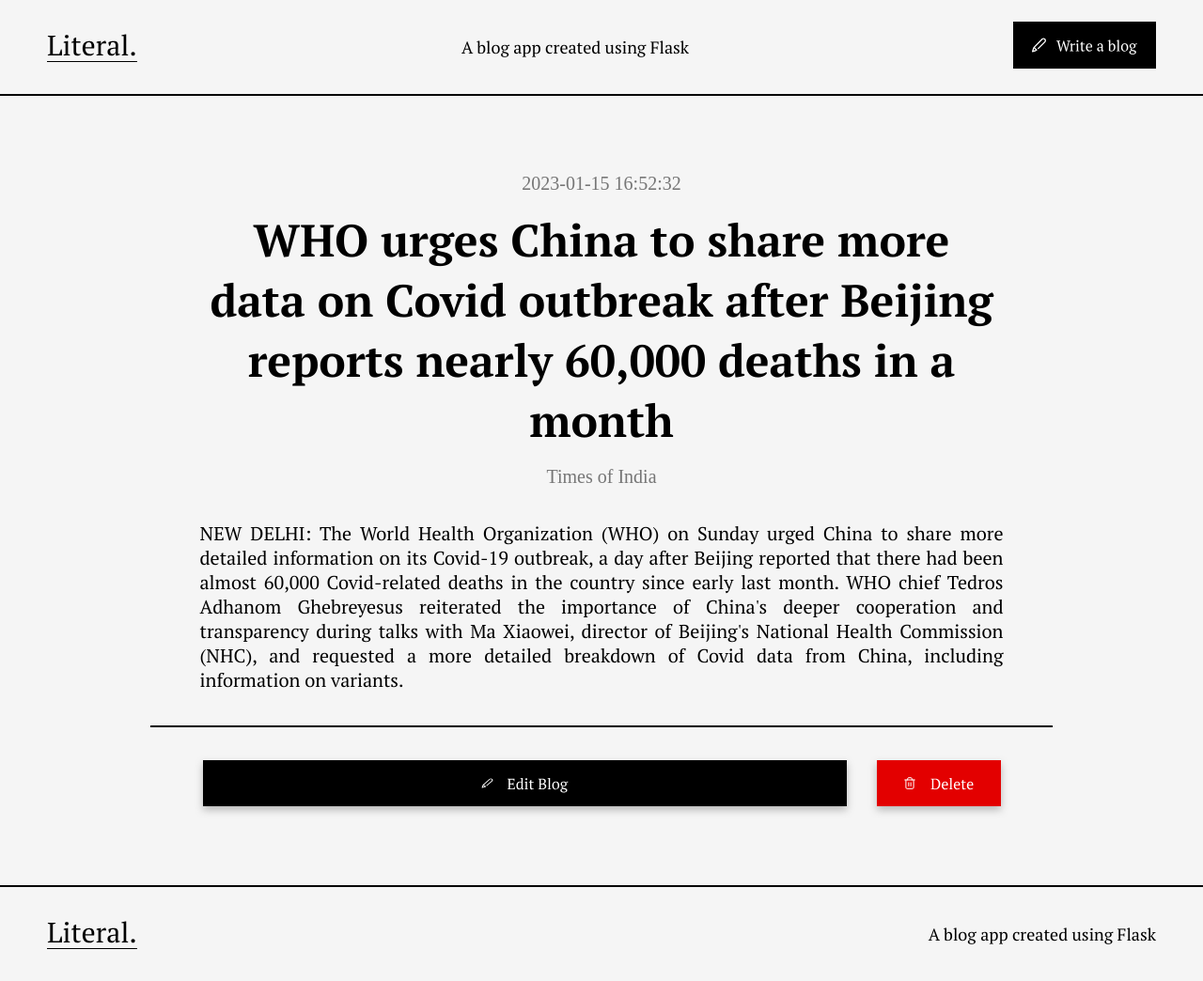
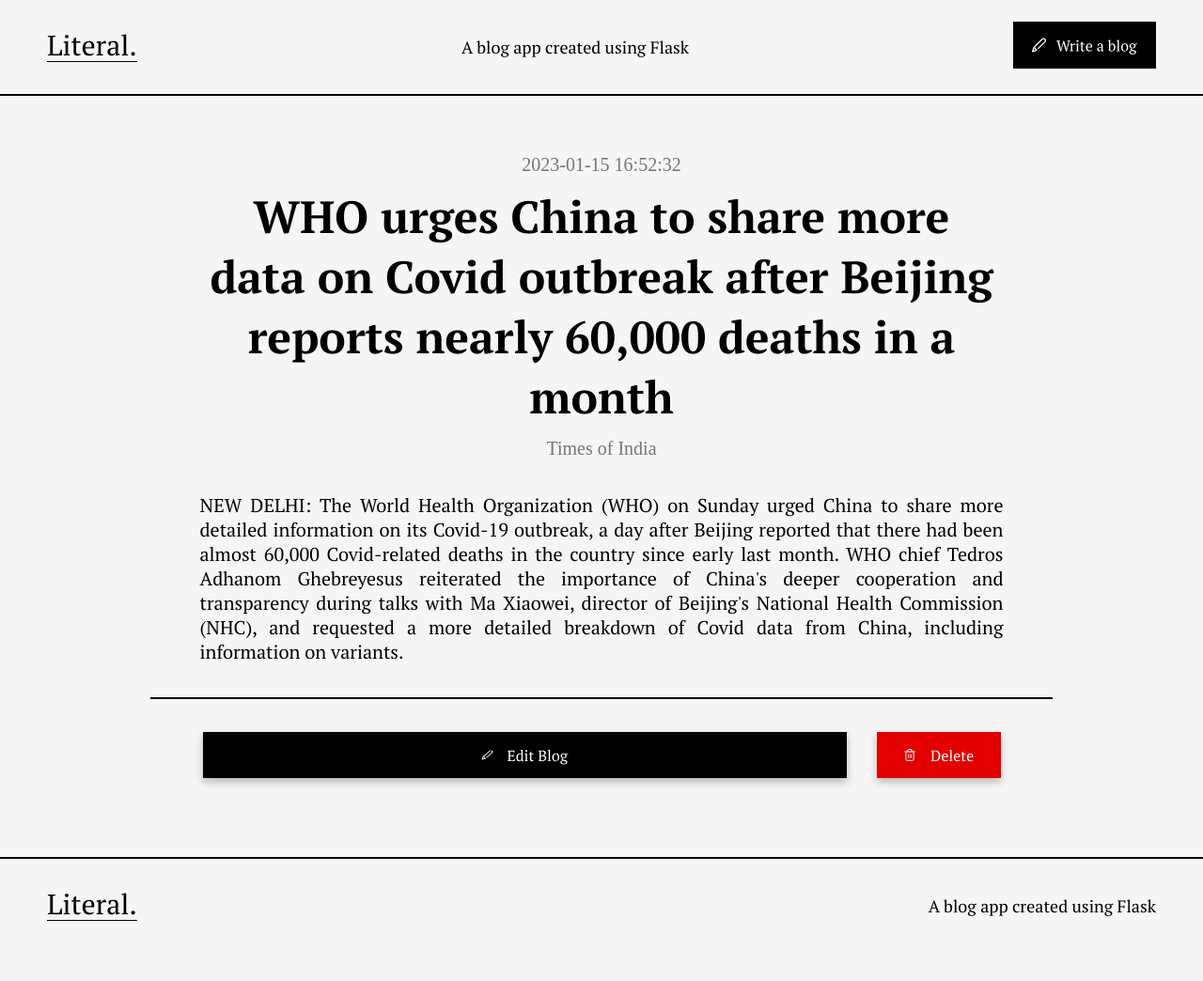
Before and after one commit to aadhavanpl/literal, a Flask app: page /blog/11 in a window 1280 px wide. Shown: the whole page at 94% size. After the commit the page ends 980 px from the top, so only its background shows below. Run offline with Flask 2, Linux system fonts and the light colour scheme; data comes from the database, SQL or seed files in the repository; both versions use the stored data as it was after the commit.

Commit message:
small changes

```diff
--- a/static/styles.css
+++ b/static/styles.css
@@ -55,7 +55,7 @@ html {
 /*Index*/
 
 .index-container {
-    margin-top: 80px;
+    margin-top: 60px;
     align-items: center;
     display: flex;
     flex-direction: column;
@@ -135,13 +135,13 @@ html {
     display: flex;
     flex-direction: column;
     align-items: center;
-    margin-top: 80px;
+    margin-top: 60px;
 }
 
 .blog-heading-wrapper {
     display: flex;
     flex-direction: column;
-    gap: 15px;
+    gap: 10px;
     align-items: center;
     width: 855px;
 }
@@ -240,7 +240,7 @@ html {
     display: flex;
     flex-direction: column;
     align-items: center;
-    margin-top: 80px;
+    margin-top: 60px;
 }
 
 .form {
--- a/templates/base.html
+++ b/templates/base.html
@@ -15,6 +15,7 @@
     <link rel="stylesheet" href="/static/styles.css">
 </head>
 <body>
+    <!--Header-->
     <div class="navbar-container">
         <div class="navbar-wrapper">
             <a href="/">
@@ -26,10 +27,11 @@
             </a>
         </div>
     </div>
+    <!--Content between navbar and footer-->
     <div class="content">
         {% block content %} {% endblock %}
     </div>
-
+    <!--Footer-->
     <div class='footer-container'>
         <div class='navbar-wrapper'>
             <a href="/">
```
Also changed, not shown: database.db. Lines whose indentation alone changed are shown as unchanged.
